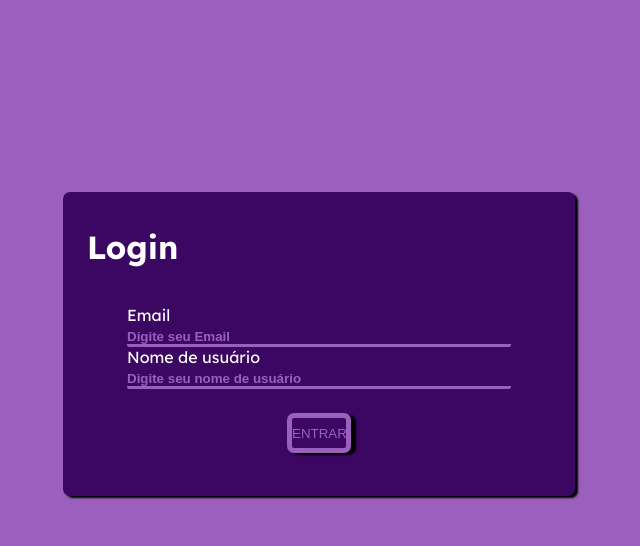
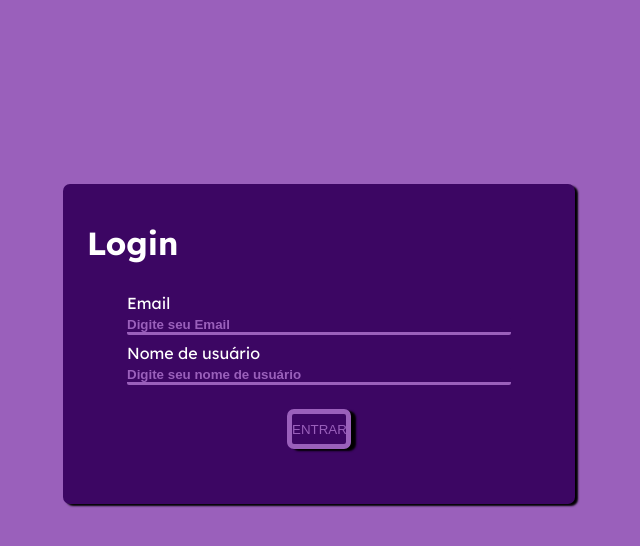
Before and after one commit to gimenezhiago/Vidinhas, a PHP site: page /Login.html in a window 1280 px wide. Shown: the part 64-610 px from the top of the page, without its empty margins (321-961 px from the left). Run offline with PHP 8.4, Linux system fonts and the light colour scheme.

Commit message:
atualizando a pagina

```diff
--- a/Login/Login.css
+++ b/Login/Login.css
@@ -46,7 +46,7 @@
   align-items: center;
   justify-content: center;
   width: 40vw;
-  height: 38vh;
+  height: 40vh;
   border-radius: 7px;
   box-shadow: .1875rem 0.125rem 0.125rem black;
 }
@@ -58,9 +58,13 @@
 
 .login {
   position: relative;
-  bottom: 5vh;
+  bottom: 6vh;
 }
 
+.container .login .email{
+    position: relative;
+    bottom: 1vh;
+}
 .container .login p label {
   display: block;
   position: relative;
--- a/Login/Login.html
+++ b/Login/Login.html
@@ -18,12 +18,12 @@
         <div class="container">
             <h1>Login</h1>
             <form action="" class="login">
-                <p>
-                    <label for="">Email</label>
+                <p class="email">
+                    <label for="email">Email</label>
                     <input type="email" placeholder="Digite seu Email">
                 </p>
-                <p>
-                    <label for="">Nome de usuário</label>
+                <p class="usuario">
+                    <label for="text">Nome de usuário</label>
                     <input type="text" placeholder="Digite seu nome de usuário">
                 </p>
                 <p class="botao">
```
